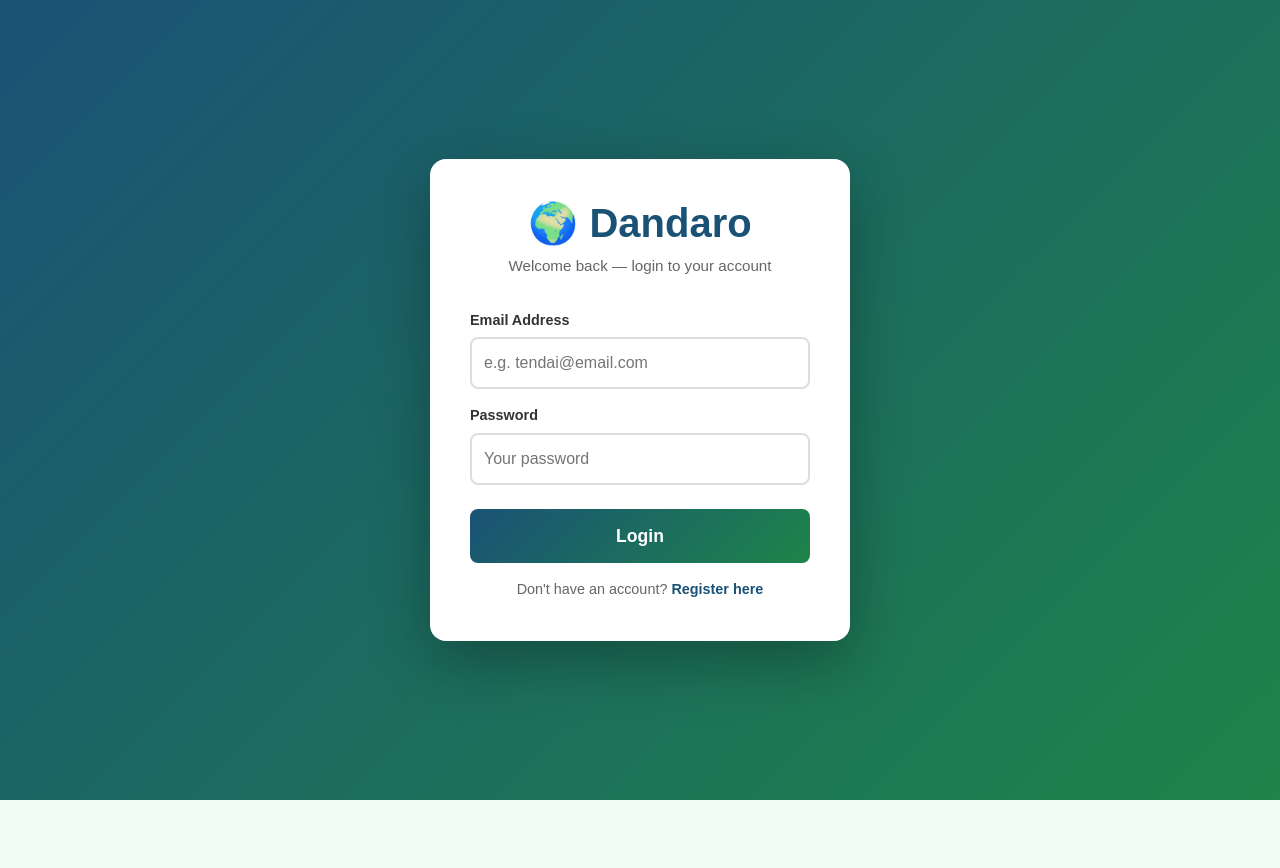
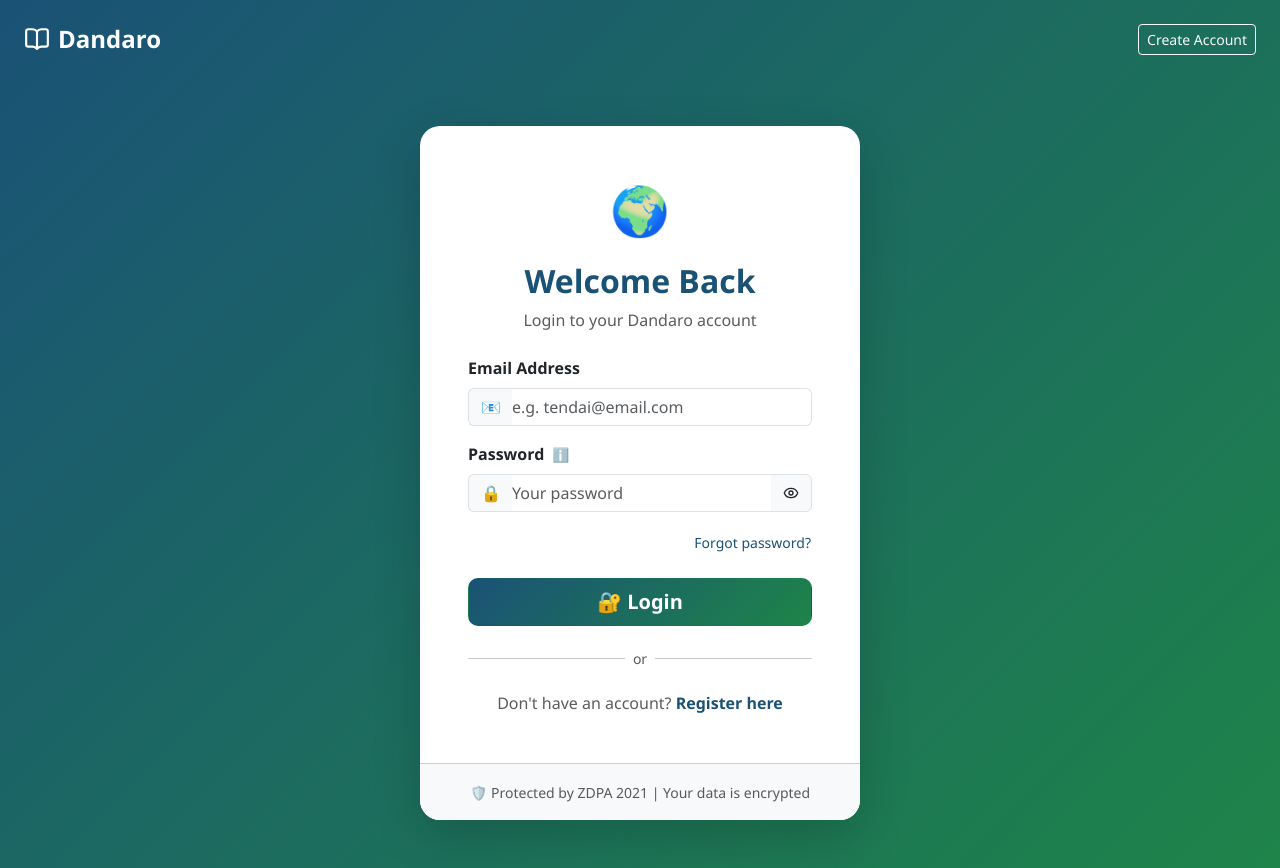
Before and after one commit to collensimba/indigenous-learning, a Next.js app: page /login in a window 1280 px wide. Before the commit the page ends 800 px from the top, so only its background shows below. Built offline with nearby package versions, Linux system fonts and the light colour scheme.

Commit message:
feat: redesign login page with Bootstrap input groups, modal, tooltips, alerts

```diff
--- a/src/app/login/page.tsx
+++ b/src/app/login/page.tsx
@@ -1,37 +1,37 @@
 'use client';
-import { useState } from 'react';
+import { useState, useEffect } from 'react';
 import { useRouter } from 'next/navigation';
+import { BookOpen, Eye, EyeOff } from 'lucide-react';
 
 export default function LoginPage() {
   const router = useRouter();
   const [formData, setFormData] = useState({ email: '', password: '' });
   const [error, setError] = useState('');
   const [loading, setLoading] = useState(false);
+  const [showPassword, setShowPassword] = useState(false);
+
+  useEffect(() => {
+    const bootstrap = require('bootstrap/dist/js/bootstrap.bundle.min.js');
+    const tooltips = document.querySelectorAll('[data-bs-toggle="tooltip"]');
+    tooltips.forEach(el => new bootstrap.Tooltip(el));
+  }, []);
 
   const handleSubmit = async (e: React.FormEvent) => {
     e.preventDefault();
     setError('');
     setLoading(true);
-
     try {
       const res = await fetch('/api/auth/login', {
         method: 'POST',
         headers: { 'Content-Type': 'application/json' },
         body: JSON.stringify(formData),
       });
-
       const data = await res.json();
-
-      if (!res.ok) {
-        setError(data.error || 'Login failed');
-        return;
-      }
-
+      if (!res.ok) { setError(data.error || 'Login failed'); return; }
       localStorage.setItem('dandaro_token', data.token);
       localStorage.setItem('dandaro_user', JSON.stringify(data.user));
       router.push('/dashboard');
-
-    } catch (err) {
+    } catch {
       setError('Something went wrong. Please try again.');
     } finally {
       setLoading(false);
@@ -39,125 +39,164 @@ export default function LoginPage() {
   };
 
   return (
-    <div style={{
-      minHeight: '100vh',
-      background: 'linear-gradient(135deg, #1a5276 0%, #1e8449 100%)',
-      display: 'flex',
-      alignItems: 'center',
-      justifyContent: 'center',
-      padding: '20px',
-      fontFamily: 'Arial, sans-serif',
-    }}>
-      <div style={{
-        background: 'white',
-        borderRadius: '16px',
-        padding: '40px',
-        width: '100%',
-        maxWidth: '420px',
-        boxShadow: '0 20px 60px rgba(0,0,0,0.3)',
-      }}>
+    <div className="min-vh-100 d-flex flex-column" style={{ background: 'linear-gradient(135deg, #1a5276 0%, #1e8449 100%)' }}>
+
+      {/* Navbar */}
+      <nav className="navbar px-4 py-3">
+        <a href="/" className="navbar-brand d-flex align-items-center gap-2 text-white fw-bold fs-4 text-decoration-none">
+          <BookOpen size={26} /> Dandaro
+        </a>
+        <a href="/register" className="btn btn-outline-light btn-sm">Create Account</a>
+      </nav>
+
+      {/* Card */}
+      <div className="flex-grow-1 d-flex align-items-center justify-content-center px-3 py-5">
+        <div className="card border-0 shadow-lg w-100" style={{ maxWidth: '440px', borderRadius: '20px' }}>
+          <div className="card-body p-4 p-md-5">
+
             {/* Header */}
-        <div style={{ textAlign: 'center', marginBottom: '32px' }}>
-          <h1 style={{ fontSize: '2.5em', fontWeight: 'bold', color: '#1a5276', margin: 0 }}>
-            🌍 Dandaro
-          </h1>
-          <p style={{ color: '#666', marginTop: '8px', fontSize: '0.95em' }}>
-            Welcome back — login to your account
-          </p>
+            <div className="text-center mb-4">
+              <div className="mb-3">
+                <span style={{ fontSize: '3rem' }}>🌍</span>
+              </div>
+              <h2 className="fw-bold" style={{ color: '#1a5276' }}>Welcome Back</h2>
+              <p className="text-muted">Login to your Dandaro account</p>
             </div>
 
-        {/* Error */}
+            {/* Error Alert */}
             {error && (
-          <div style={{
-            background: '#fdecea',
-            border: '1px solid #f5c6cb',
-            borderRadius: '8px',
-            padding: '12px 16px',
-            marginBottom: '20px',
-            color: '#c0392b',
-            fontSize: '0.9em',
-          }}>
-            ⚠️ {error}
+              <div className="alert alert-danger alert-dismissible fade show d-flex align-items-center gap-2" role="alert">
+                <span>⚠️</span>
+                <span>{error}</span>
+                <button type="button" className="btn-close" onClick={() => setError('')}></button>
               </div>
             )}
 
             {/* Form */}
             <form onSubmit={handleSubmit}>
+
               {/* Email */}
-          <div style={{ marginBottom: '16px' }}>
-            <label style={{ display: 'block', marginBottom: '6px', fontWeight: 'bold', color: '#333', fontSize: '0.9em' }}>
-              Email Address
-            </label>
+              <div className="mb-3">
+                <label className="form-label fw-semibold text-dark">Email Address</label>
+                <div className="input-group">
+                  <span className="input-group-text bg-light border-end-0">📧</span>
                   <input
                     type="email"
+                    className="form-control border-start-0 ps-0"
                     placeholder="e.g. tendai@email.com"
                     value={formData.email}
                     onChange={e => setFormData({ ...formData, email: e.target.value })}
                     required
-              style={{
-                width: '100%',
-                padding: '12px',
-                border: '2px solid #ddd',
-                borderRadius: '8px',
-                fontSize: '1em',
-                boxSizing: 'border-box',
-                outline: 'none',
-              }}
                   />
+                </div>
               </div>
 
               {/* Password */}
-          <div style={{ marginBottom: '24px' }}>
-            <label style={{ display: 'block', marginBottom: '6px', fontWeight: 'bold', color: '#333', fontSize: '0.9em' }}>
+              <div className="mb-3">
+                <label className="form-label fw-semibold text-dark">
                   Password
+                  <span
+                    className="ms-2 text-muted"
+                    data-bs-toggle="tooltip"
+                    data-bs-placement="right"
+                    title="Your password must be at least 6 characters"
+                    style={{ cursor: 'pointer', fontSize: '0.85em' }}>
+                    ℹ️
+                  </span>
                 </label>
+                <div className="input-group">
+                  <span className="input-group-text bg-light border-end-0">🔒</span>
                   <input
-              type="password"
+                    type={showPassword ? 'text' : 'password'}
+                    className="form-control border-start-0 border-end-0 ps-0"
                     placeholder="Your password"
                     value={formData.password}
                     onChange={e => setFormData({ ...formData, password: e.target.value })}
                     required
-              style={{
-                width: '100%',
-                padding: '12px',
-                border: '2px solid #ddd',
-                borderRadius: '8px',
-                fontSize: '1em',
-                boxSizing: 'border-box',
-                outline: 'none',
-              }}
                   />
+                  <button
+                    type="button"
+                    className="input-group-text bg-light"
+                    onClick={() => setShowPassword(!showPassword)}>
+                    {showPassword ? <EyeOff size={16} /> : <Eye size={16} />}
+                  </button>
+                </div>
+              </div>
+
+              {/* Forgot Password */}
+              <div className="text-end mb-4">
+                <button
+                  type="button"
+                  className="btn btn-link btn-sm text-decoration-none p-0"
+                  data-bs-toggle="modal"
+                  data-bs-target="#forgotModal"
+                  style={{ color: '#1a5276' }}>
+                  Forgot password?
+                </button>
               </div>
 
               {/* Submit */}
               <button
                 type="submit"
                 disabled={loading}
-            style={{
-              width: '100%',
-              padding: '14px',
-              background: loading ? '#95a5a6' : 'linear-gradient(135deg, #1a5276, #1e8449)',
-              color: 'white',
-              border: 'none',
-              borderRadius: '8px',
-              fontSize: '1.1em',
-              fontWeight: 'bold',
-              cursor: loading ? 'not-allowed' : 'pointer',
-              marginBottom: '16px',
-            }}
-          >
-            {loading ? 'Logging in...' : 'Login'}
+                className="btn btn-lg w-100 fw-bold text-white mb-3"
+                style={{ background: 'linear-gradient(135deg, #1a5276, #1e8449)', borderRadius: '10px' }}>
+                {loading
+                  ? <><span className="spinner-border spinner-border-sm me-2"></span>Logging in...</>
+                  : '🔐 Login'}
               </button>
 
+              {/* Divider */}
+              <div className="d-flex align-items-center gap-2 mb-3">
+                <hr className="flex-grow-1" />
+                <span className="text-muted small">or</span>
+                <hr className="flex-grow-1" />
+              </div>
+
               {/* Register Link */}
-          <p style={{ textAlign: 'center', color: '#666', fontSize: '0.9em', margin: 0 }}>
-            Don't have an account?{' '}
-            <a href="/register" style={{ color: '#1a5276', fontWeight: 'bold', textDecoration: 'none' }}>
+              <div className="text-center">
+                <span className="text-muted">Don't have an account? </span>
+                <a href="/register" className="fw-bold text-decoration-none" style={{ color: '#1a5276' }}>
                   Register here
                 </a>
-          </p>
+              </div>
             </form>
           </div>
+
+          {/* Card Footer */}
+          <div className="card-footer text-center bg-light py-3" style={{ borderRadius: '0 0 20px 20px' }}>
+            <small className="text-muted">🛡️ Protected by ZDPA 2021 | Your data is encrypted</small>
+          </div>
+        </div>
+      </div>
+
+      {/* Forgot Password Modal */}
+      <div className="modal fade" id="forgotModal" tabIndex={-1}>
+        <div className="modal-dialog modal-dialog-centered">
+          <div className="modal-content" style={{ borderRadius: '16px' }}>
+            <div className="modal-header" style={{ background: 'linear-gradient(135deg, #1a5276, #1e8449)' }}>
+              <h5 className="modal-title text-white fw-bold">🔑 Reset Password</h5>
+              <button type="button" className="btn-close btn-close-white" data-bs-dismiss="modal"></button>
+            </div>
+            <div className="modal-body p-4">
+              <p className="text-muted mb-3">Enter your email address and we'll send you a password reset link.</p>
+              <div className="mb-3">
+                <label className="form-label fw-semibold">Email Address</label>
+                <input type="email" className="form-control" placeholder="e.g. tendai@email.com" />
+              </div>
+              <div className="alert alert-info d-flex align-items-center gap-2 small">
+                <span>ℹ️</span>
+                <span>Password reset is coming soon. Please contact your administrator for now.</span>
+              </div>
+            </div>
+            <div className="modal-footer">
+              <button type="button" className="btn btn-secondary" data-bs-dismiss="modal">Cancel</button>
+              <button type="button" className="btn btn-success fw-bold" data-bs-dismiss="modal">Send Reset Link</button>
+            </div>
+          </div>
+        </div>
+      </div>
+
     </div>
   );
 }
```
Lines whose indentation alone changed are shown as unchanged.
